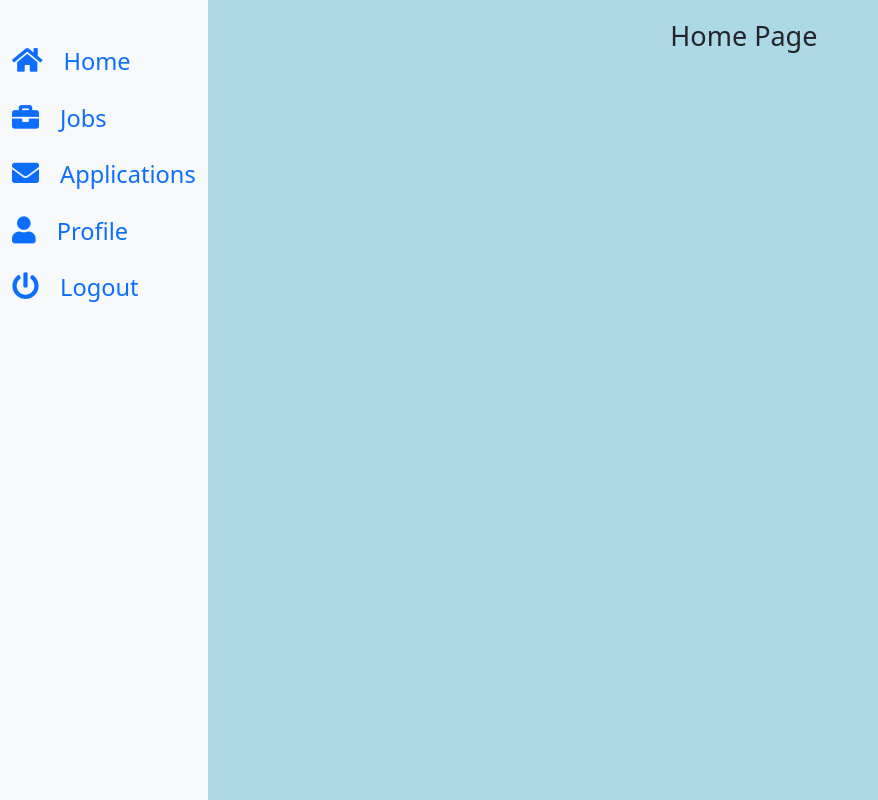
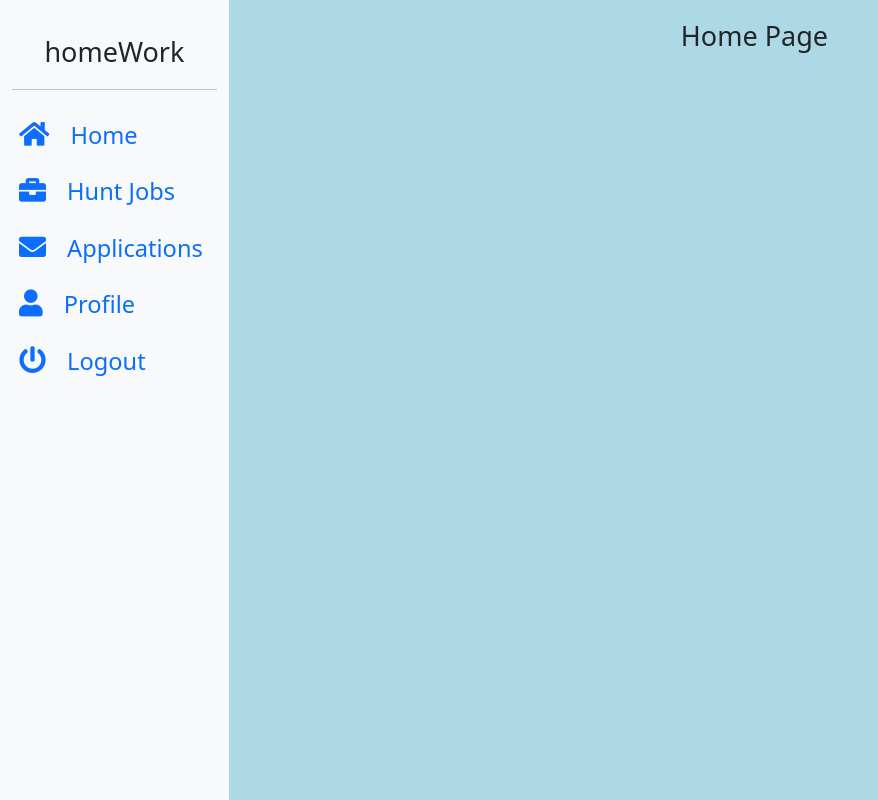
Before and after one commit to juliantjg/homeWork, a React (Create React App) app in the folder frontend/: page /home in a window 1280 px wide. Shown: the top 800 px of the page, without its empty margins (0-878 px from the left). Built offline with nearby package versions, Linux system fonts and the light colour scheme; sample sign-in values are in the browser's storage.

Commit message:
navbar updates

```diff
--- a/frontend/src/components/SideBar/MainSideBar.js
+++ b/frontend/src/components/SideBar/MainSideBar.js
@@ -20,29 +20,31 @@ function MainSideBar() {
                 </a>
                 <ul class="nav nav-pills nav-flush flex-sm-column flex-row flex-nowrap mb-auto mx-auto text-left align-items-left">
                     <li>
+                        <center>homeWork</center>
+                        <hr />
                         <li>
                             <a href="#" class="nav-link px-0 align-middle">
-                                <i class="fas fa-home"></i> &nbsp; <small>Home</small>
+                                &nbsp;<i class="fas fa-home"></i> &nbsp; <small>Home</small>&nbsp;&nbsp;
                             </a>
                         </li>
                         <li>
                             <a href="#" class="nav-link px-0 align-middle">
-                                <i class="fas fa-briefcase"></i> &nbsp; <small>Jobs</small>
+                                &nbsp;<i class="fas fa-briefcase"></i> &nbsp; <small>Hunt Jobs</small>&nbsp;&nbsp;
                             </a>
                         </li>
                         <li>
                             <a href="#" class="nav-link px-0 align-middle">
-                                <i class="fas fa-envelope"></i> &nbsp; <small>Applications</small>
+                                &nbsp;<i class="fas fa-envelope"></i> &nbsp; <small>Applications</small>&nbsp;&nbsp;
                             </a>
                         </li>
                         <li>
                             <a href="#" class="nav-link px-0 align-middle">
-                                <i class="fas fa-user"></i> &nbsp; <small>Profile</small>
+                                &nbsp;<i class="fas fa-user"></i> &nbsp; <small>Profile</small>&nbsp;&nbsp;
                             </a>
                         </li>
                         <li>
                             <a href="" class="nav-link px-0 align-middle" onClick={logout()}>
-                                <i class="fas fa-power-off"></i> &nbsp; <small>Logout</small>
+                                &nbsp;<i class="fas fa-power-off"></i> &nbsp; <small>Logout</small>&nbsp;&nbsp;
                             </a>
                         </li>
                     </li>
```
Also changed, not shown: frontend/src/components/HuntJobs/HuntJobsDashboard.js (added).
